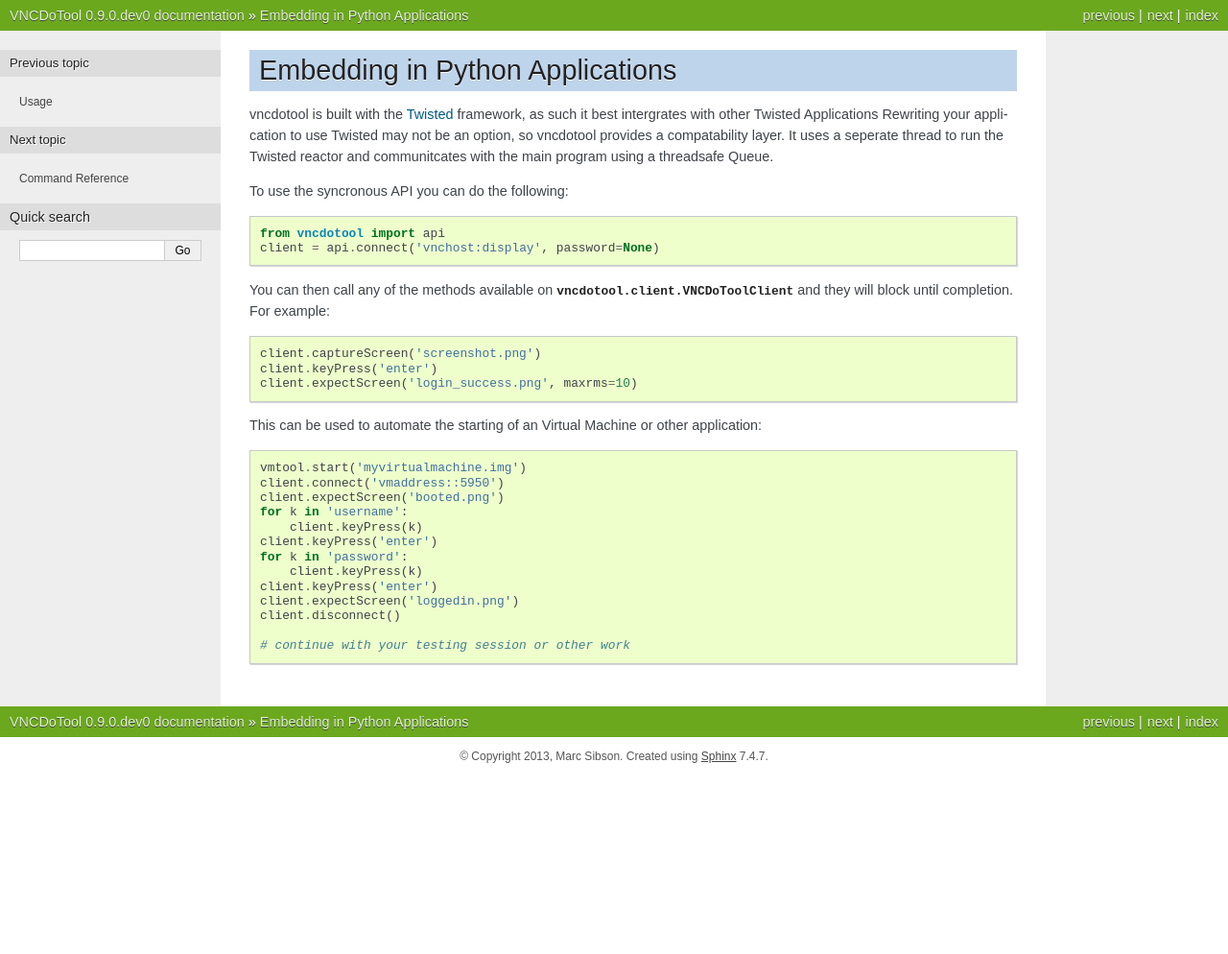
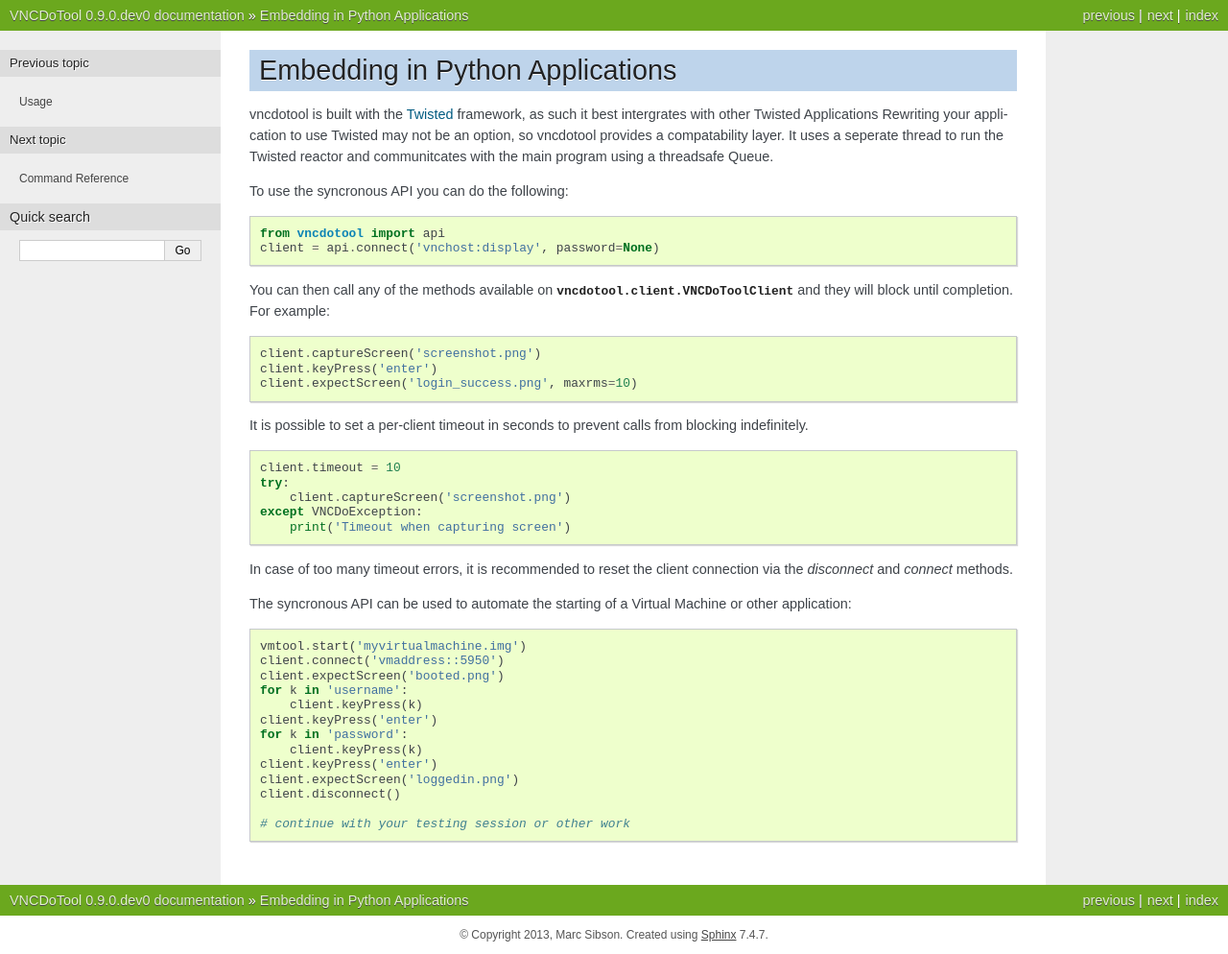
Before and after one commit to sibson/vncdotool, a Sphinx documentation site: the page built from docs/library.rst, in a window 1280 px wide. Shown: the whole page at 96% size. Built offline with Sphinx 7.4.7, drawn with Linux system fonts in a browser that asks for light colours; before the commit the page ends 900 px from its top, so only the background shows below that.

Commit message:
issue #108: update documentation
Signed-off-by: Matteo Cafasso <noxdafox@gmail.com>

```diff
--- a/docs/library.rst
+++ b/docs/library.rst
@@ -17,7 +17,19 @@ For example::
     client.keyPress('enter')
     client.expectScreen('login_success.png', maxrms=10)
 
-This can be used to automate the starting of an Virtual Machine or other application::
+It is possible to set a per-client timeout in seconds to prevent calls from blocking indefinitely.
+
+::
+
+    client.timeout = 10
+    try:
+        client.captureScreen('screenshot.png')
+    except VNCDoException:
+        print('Timeout when capturing screen')
+
+In case of too many timeout errors, it is recommended to reset the client connection via the `disconnect` and `connect` methods.
+
+The syncronous API can be used to automate the starting of a Virtual Machine or other application::
 
     vmtool.start('myvirtualmachine.img')
     client.connect('vmaddress::5950')
```
